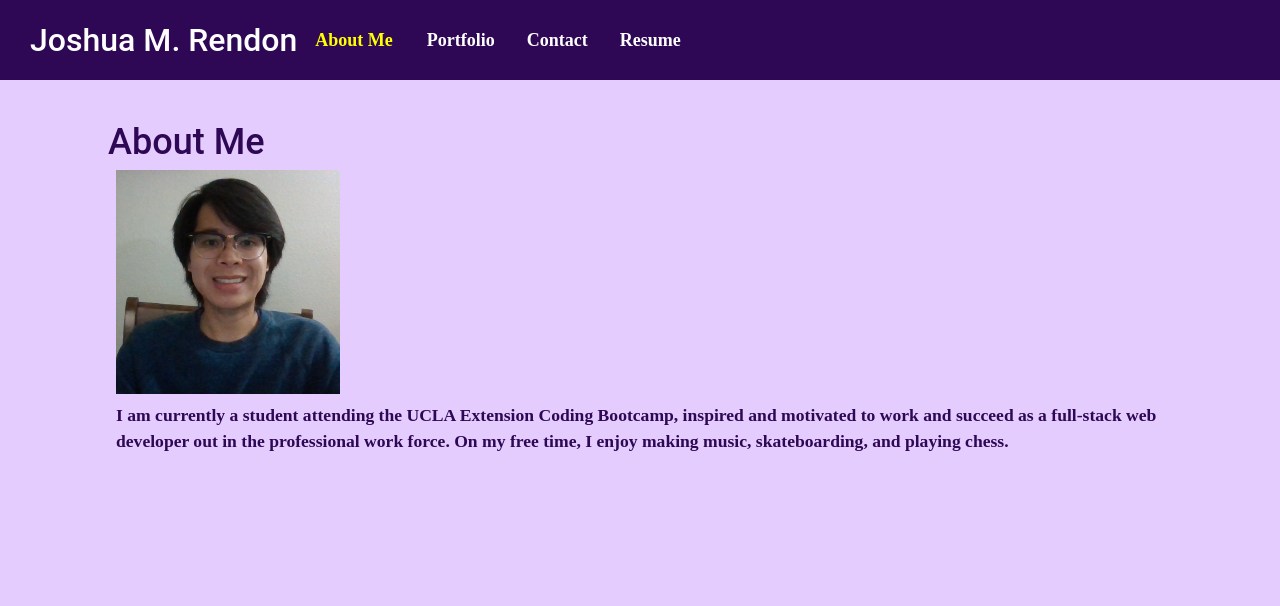
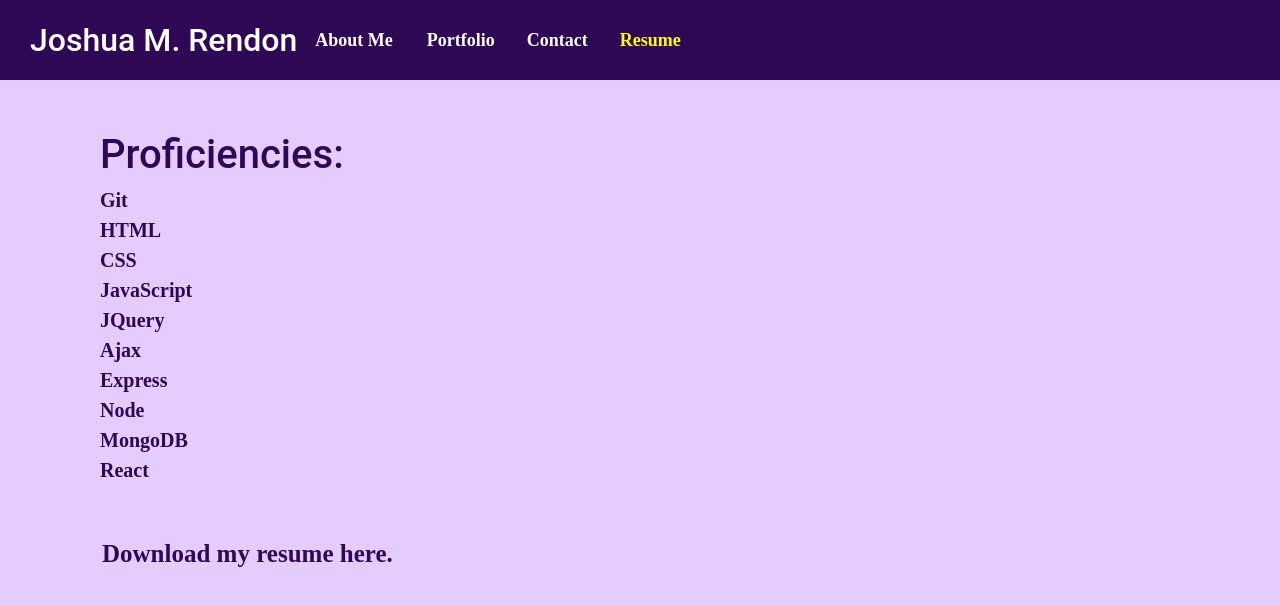
Before and after one commit to jmrendon48/react-portfolio, a React (Create React App) app: page / in a window 1280 px wide. Both pictures are taken after a click on the item "Resume". Shown: the top 606 px of the page. Built offline with nearby package versions, Linux system fonts and the light colour scheme.

Commit message:
added resume component

```diff
--- a/src/App.js
+++ b/src/App.js
@@ -3,11 +3,13 @@ import Nav from "./components/Nav";
 import About from "./components/About";
 import Portfolio from "./components/Portfolio";
 import ContactForm from "./components/Contact";
+import Resume from "./components/Resume";
 
 function App() {
   const [aboutSelected, setAboutSelected] = useState(true);
   const [portfolioSelected, setPortfolioSelected] = useState(false);
   const [contactSelected, setContactSelected] = useState(false);
+  const [resumeSelected, setResumeSelected] = useState(false);
 
   return (
     <div>
@@ -18,6 +20,8 @@ function App() {
         setPortfolioSelected={setPortfolioSelected}
         contactSelected={contactSelected}
         setContactSelected={setContactSelected}
+        resumeSelected={resumeSelected}
+        setResumeSelected={setResumeSelected}
       ></Nav>
       <main>
         {aboutSelected ? (
@@ -41,6 +45,13 @@ function App() {
         ) : (
           <></>
         )}
+        {resumeSelected ? (
+          <>
+            <Resume></Resume>
+          </>
+        ) : (
+          <></>
+        )}
       </main>
     </div>
   );
--- a/src/components/Nav/index.js
+++ b/src/components/Nav/index.js
@@ -8,6 +8,8 @@ function Nav(props) {
     setPortfolioSelected,
     contactSelected,
     setContactSelected,
+    resumeSelected,
+    setResumeSelected
   } = props;
 
   return (
@@ -25,6 +27,7 @@ function Nav(props) {
                 setAboutSelected(true);
                 setPortfolioSelected(false);
                 setContactSelected(false);
+                setResumeSelected(false);
               }}
             >
               About Me
@@ -39,6 +42,7 @@ function Nav(props) {
                 setAboutSelected(false);
                 setPortfolioSelected(true);
                 setContactSelected(false);
+                setResumeSelected(false);
               }}
             >
               Portfolio
@@ -53,13 +57,26 @@ function Nav(props) {
                 setAboutSelected(false);
                 setPortfolioSelected(false);
                 setContactSelected(true);
+                setResumeSelected(false);
               }}
             >
               Contact
             </span>
           </li>
           <li className="mx-2">
-            <span className="white">Resume</span>
+            <span
+              className={`${!resumeSelected && "white"} ${
+                resumeSelected && "navActive"
+              }`}
+              onClick={() => {
+                setAboutSelected(false);
+                setPortfolioSelected(false);
+                setContactSelected(false);
+                setResumeSelected(true);
+              }}
+            >
+              Resume
+            </span>
           </li>
         </ul>
       </nav>
--- /dev/null
+++ b/src/components/Resume/index.js
@@ -0,0 +1,30 @@
+import resume from "../../assets/files/joshua-rendon-resume.pdf";
+
+function Resume() {
+  return (
+    <section>
+      <div className="proficiency-container">
+        <h3 className="proficiency-title">Proficiencies:</h3>
+        <ul>
+          <li className="proficiency">Git</li>
+          <li className="proficiency">HTML</li>
+          <li className="proficiency">CSS</li>
+          <li className="proficiency">JavaScript</li>
+          <li className="proficiency">JQuery</li>
+          <li className="proficiency">Ajax</li>
+          <li className="proficiency">Express</li>
+          <li className="proficiency">Node</li>
+          <li className="proficiency">MongoDB</li>
+          <li className="proficiency">React</li>
+        </ul>
+      </div>
+      <div className="resume-container">
+        <a className="resume-download" href={resume} download>
+          Download my resume here.
+        </a>
+      </div>
+    </section>
+  );
+}
+
+export default Resume;
--- a/src/index.css
+++ b/src/index.css
@@ -347,3 +347,19 @@ header {
 .contact-button {
   background-color: #2E0854;
 }
+
+.proficiency-container, .resume-container {
+  margin: 50px 100px;
+}
+
+.proficiency-title {
+  font-size: 40px;
+}
+
+.proficiency {
+  font-size: 20px;
+}
+
+.resume-download {
+  font-size: 25px;
+}
```
Also changed, not shown: 1 other file (tests, documents, lock files or other folders).
